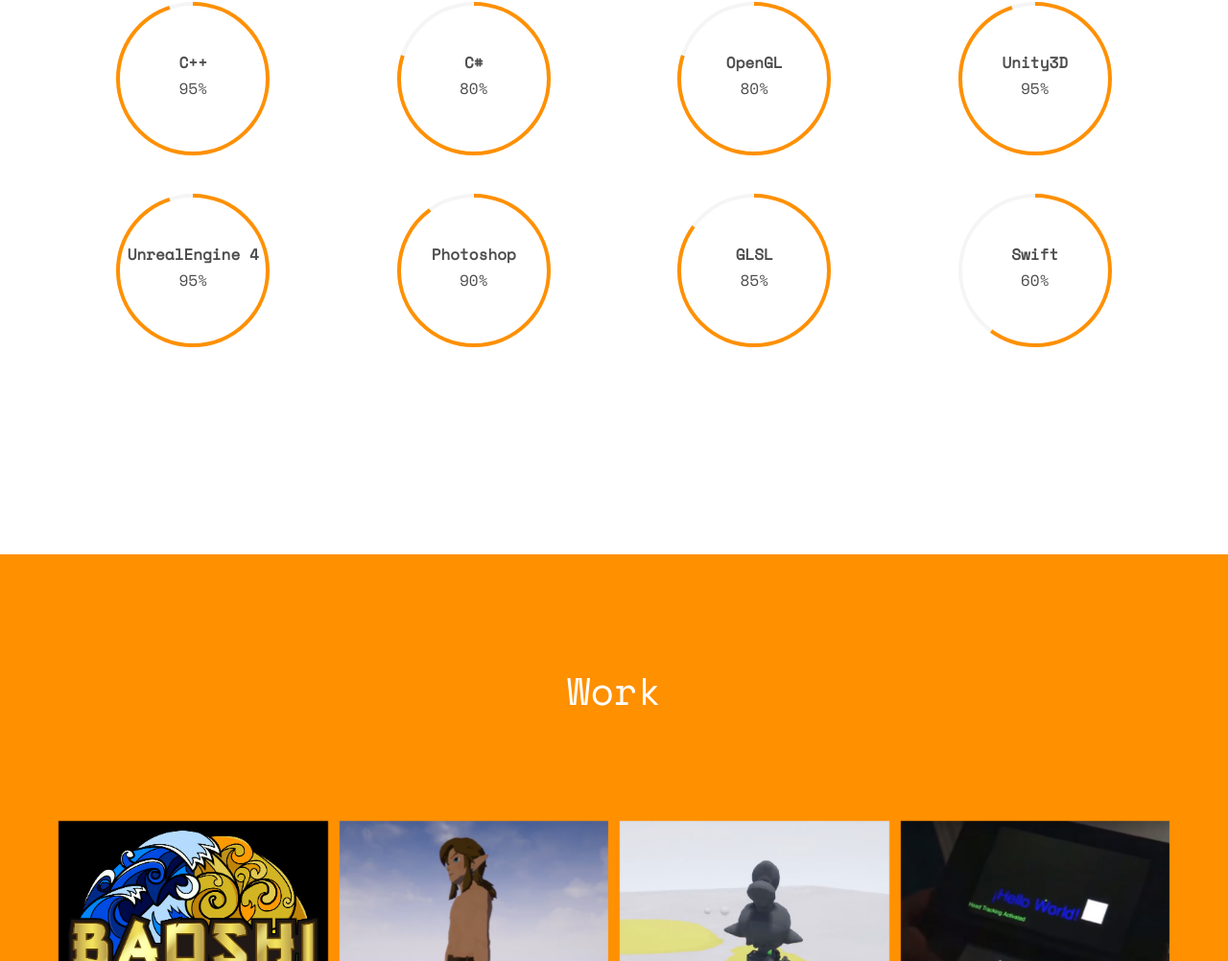
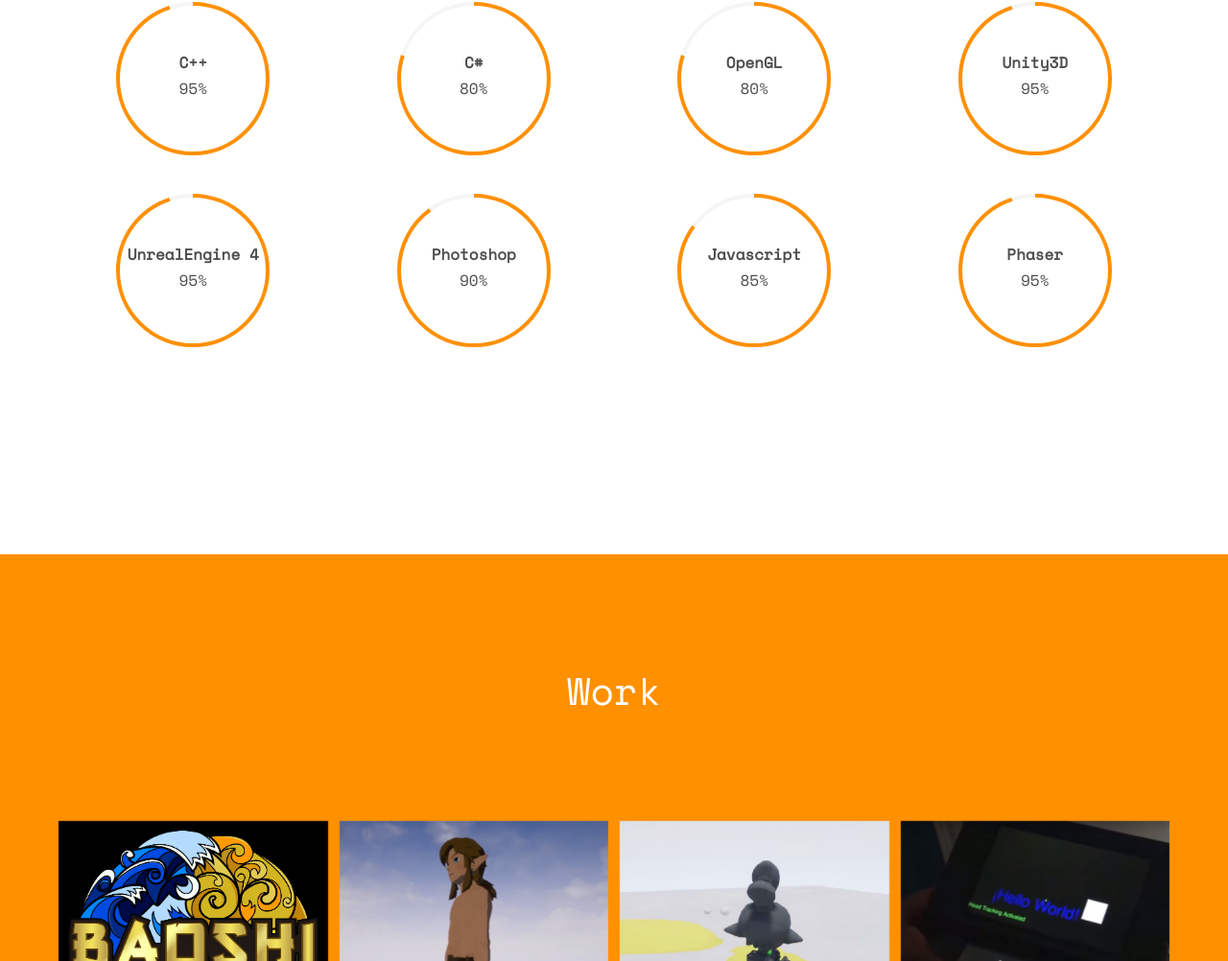
Before and after one commit to Llop1s/MyPersonalWebsite, a plain HTML site: page index.html in a window 1280 px wide. Shown: the part 3297-4299 px from the top of the page at 96% size. Drawn offline with nearby package versions, Linux system fonts and the light colour scheme; some packages are replaced by stand-ins of ours; no server answers; files whose address does not match are found by name.

Commit message:
Update index.html

```diff
--- a/index.html
+++ b/index.html
@@ -321,10 +321,10 @@
 					<div class="chart" data-percent="90"><span><strong>Photoshop</strong>90%</span></div>
 				</div>
 				<div class="col-md-3 col-sm-6 col-xs-12 text-center">
-					<div class="chart" data-percent="85"><span><strong>GLSL</strong>85%</span></div>
+					<div class="chart" data-percent="85"><span><strong>Javascript</strong>85%</span></div>
 				</div>
 				<div class="col-md-3 col-sm-6 col-xs-12 text-center">
-					<div class="chart" data-percent="60"><span><strong>Swift</strong>60%</span></div>
+					<div class="chart" data-percent="95"><span><strong>Phaser</strong>95%</span></div>
 				</div>
 			</div>
 			<!--
```
